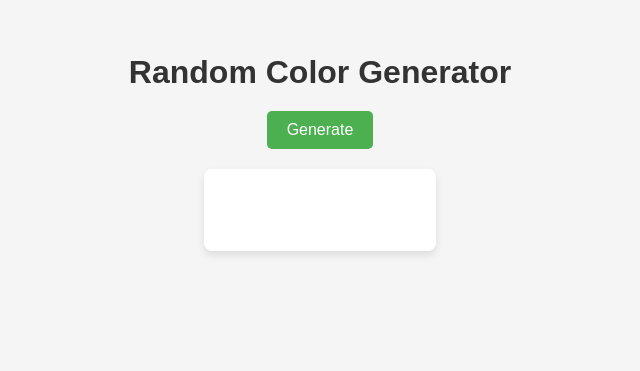
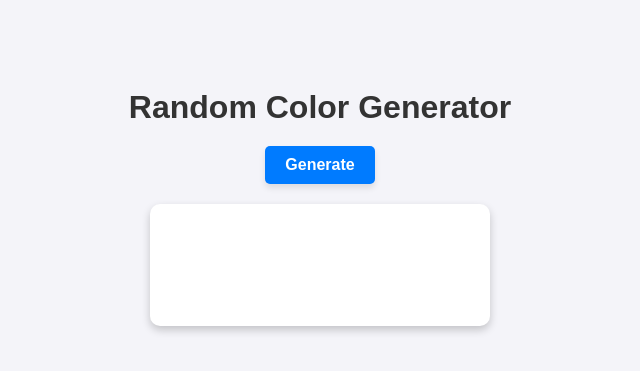
Before and after one commit to Ballam22/react-random-color-generator, a React app: page / in a window 1280 px wide. Shown: the part 223-594 px from the top of the page, without its empty margins (320-960 px from the left). Built offline with nearby package versions, Linux system fonts and the light colour scheme; the HTML template or start-up script is replaced by a standard one.

Commit message:
Changes made to both the code and the CSS file

```diff
--- a/src/App.css
+++ b/src/App.css
@@ -1,49 +1,79 @@
-/* General reset and styling */
-body {
-  font-family: 'Arial', sans-serif;
-  margin: 0;
-  padding: 0;
-  background-color: #f5f5f5;
-  color: #333;
+/* App container styling */
+.app {
+  text-align: center;
+  font-family: Arial, sans-serif;
+  padding: 20px;
+  background-color: #f4f4f9; /* Light background color */
+  min-height: 100vh;
   display: flex;
+  flex-direction: column;
   justify-content: center;
   align-items: center;
-  height: 100vh;
-  text-align: center;
 }
 
+/* Heading styling */
 h1 {
   font-size: 2rem;
   margin-bottom: 20px;
-  color: #333;
+  color: #333; /* Dark text color */
 }
 
 /* Button styling */
-button {
+.generate-button {
   padding: 10px 20px;
-  font-size: 16px;
-  background-color: #4caf50;
-  color: white;
+  font-size: 1rem;
+  font-weight: bold;
+  color: #ffffff; /* White text color */
+  background-color: #007bff; /* Blue background color */
   border: none;
   border-radius: 5px;
   cursor: pointer;
-  transition: background-color 0.3s ease;
+  box-shadow: 0 4px 6px rgba(0, 0, 0, 0.1); /* Subtle shadow */
+  transition:
+    background-color 0.3s ease,
+    transform 0.2s ease;
 }
 
-button:hover {
-  background-color: #45a049;
+.generate-button:hover {
+  background-color: #0056b3; /* Darker blue on hover */
+  transform: scale(1.05); /* Slight zoom effect on hover */
 }
 
-/* Color display styling */
-div.color-display {
-  background-color: #ffffff; /* Default white background */
-  padding: 20px;
-  color: #ffffff; /* Default white text */
-  margin: 70px auto;
+.generate-button:active {
+  background-color: #003f7f; /* Even darker blue on click */
+  transform: scale(0.98); /* Slight shrink effect on click */
+}
+
+/* Color display box styling */
+.color-display {
   margin-top: 20px;
-  border-radius: 8px;
-  font-size: 18px;
-  width: 50%;
-  max-width: 400px;
-  box-shadow: 0 4px 8px rgba(0, 0, 0, 0.1);
+  padding: 50px 20px;
+  font-size: 1.2rem;
+  font-weight: bold;
+  color: #ffffff; /* Text color for better contrast */
+  border-radius: 10px;
+  box-shadow: 0 4px 8px rgba(0, 0, 0, 0.2); /* Subtle shadow for the display */
+  min-width: 300px;
+  text-align: center;
+  word-wrap: break-word; /* Prevent long text from overflowing */
+  transition:
+    box-shadow 0.3s ease,
+    transform 0.2s ease;
 }
+
+.color-display:hover {
+  box-shadow: 0 6px 12px rgba(0, 0, 0, 0.3); /* Enhanced shadow on hover */
+  transform: translateY(-5px); /* Lift effect on hover */
+}
+
+/* Accessibility improvement for focus outlines */
+button:focus,
+.generate-button:focus {
+  outline: 3px solid #ffa500; /* Highlight outline on focus */
+  outline-offset: 2px;
+}
+
+.color-display:focus {
+  outline: 3px solid #ffa500;
+  outline-offset: 4px;
+}
```
